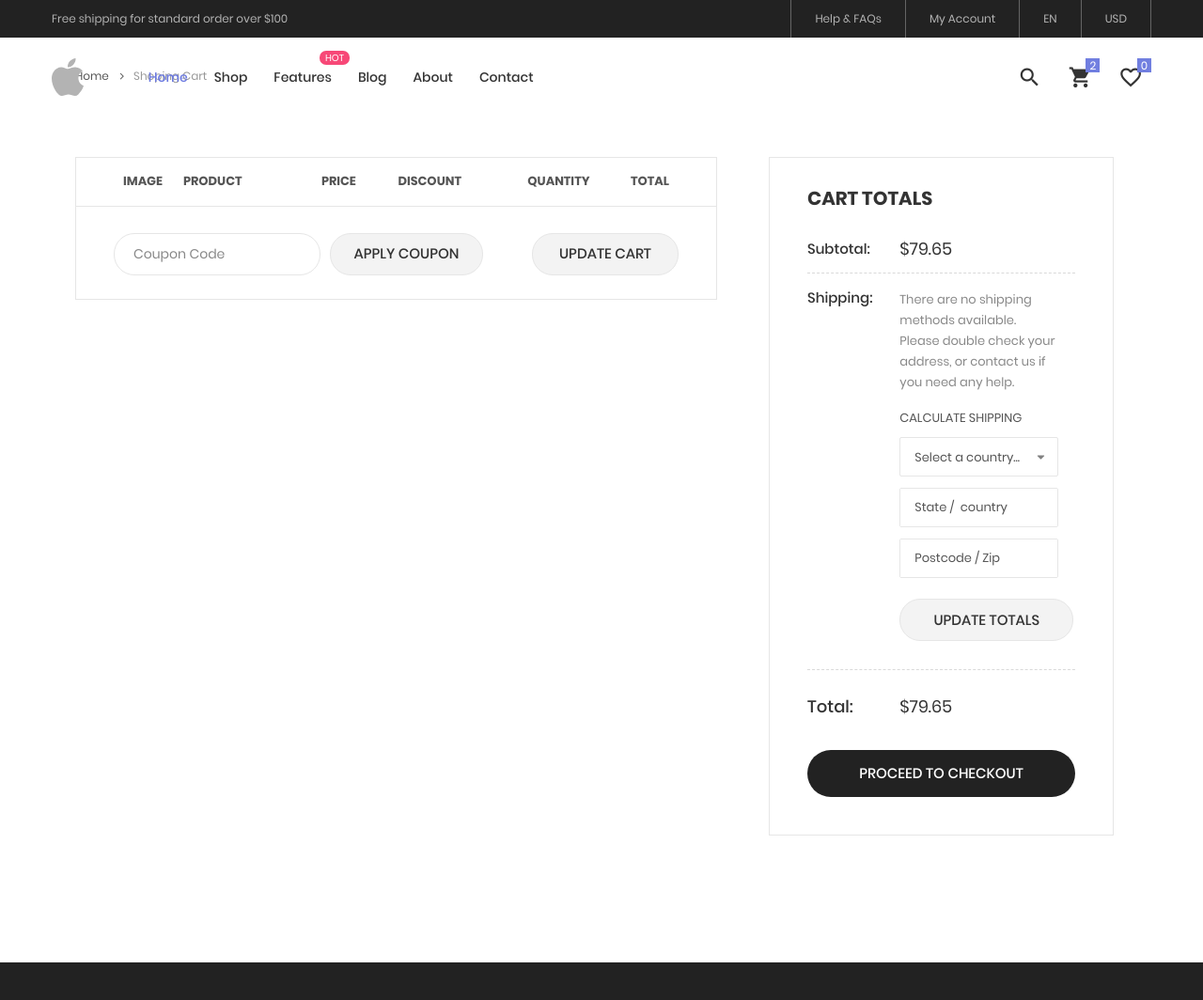
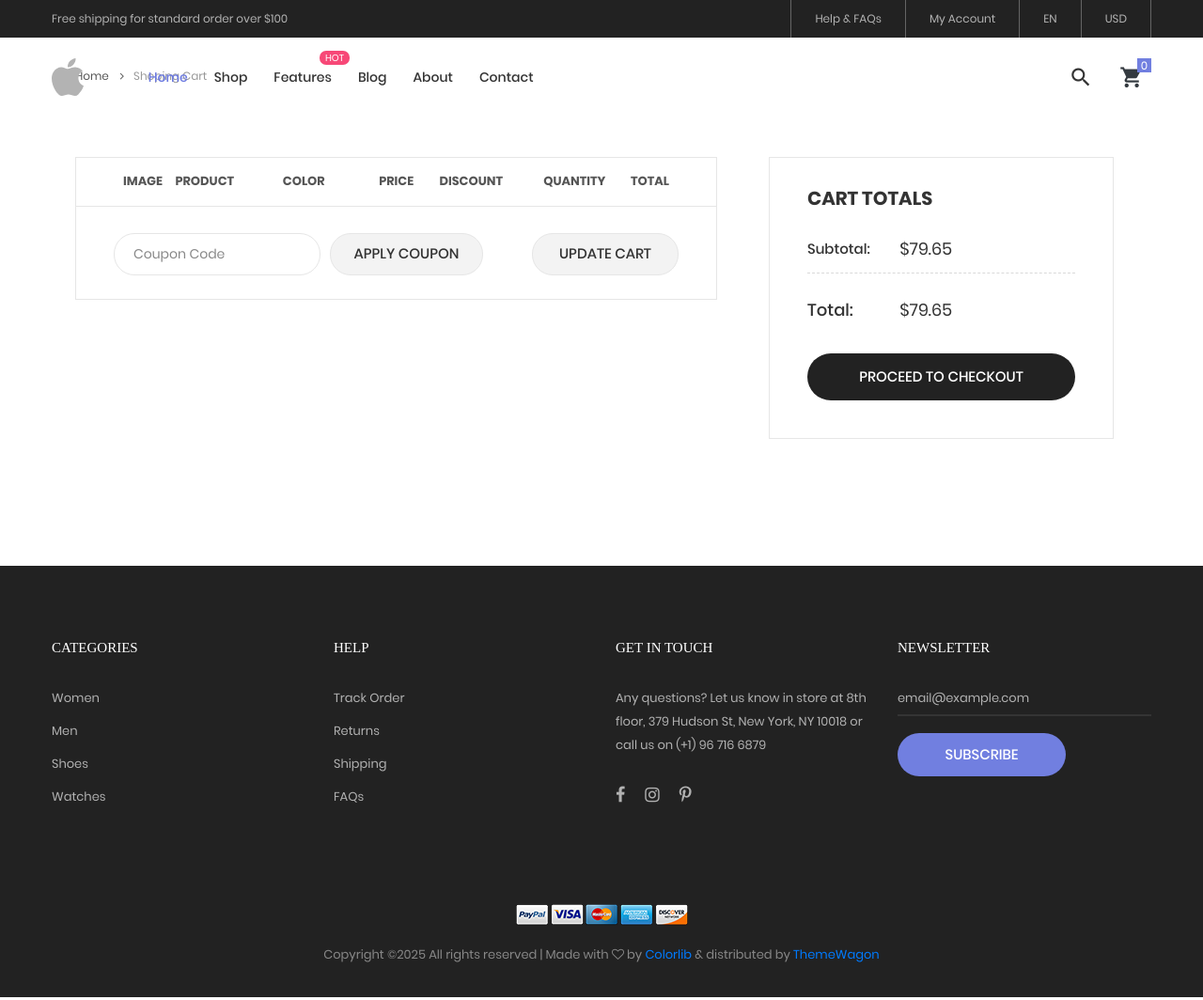
Before and after one commit to Alibytesk/5.2django, a Django app: page /cart/ in a window 1280 px wide. Shown: the top 1064 px of the page at 94% size. Run offline with Django 5.2, Linux system fonts and the light colour scheme; lists and menus that the app fills with data are empty; some libraries are stand-ins or nearby versions; some web fonts are replaced.

Commit message:
add Cart part2/3

```diff
--- a/assets/js/main.js
+++ b/assets/js/main.js
@@ -216,7 +216,7 @@
     [ +/- num product ]*/
     $('.btn-num-product-down').on('click', function(){
         var numProduct = Number($(this).next().val());
-        if(numProduct > 0) $(this).next().val(numProduct - 1);
+        if(numProduct > 1) $(this).next().val(numProduct - 1);
     });
 
     $('.btn-num-product-up').on('click', function(){
@@ -279,4 +279,8 @@
 
 
 
+
+
+
+
 })(jQuery);
--- a/cart/models.py
+++ b/cart/models.py
@@ -15,10 +15,14 @@
     def __iter__(self):
         cart = self.cart
         for i in cart.values():
-            i['product'] = Product.objects.get(pk=int(i['id']))
+            i['product'] = un_id = Product.objects.get(pk=int(i['id']))
             i['total'] = (int(i['quantity']) * float(i['price']))
+            i['un_id'] = self.unique_id_generator(id=un_id.id, color=i['color'])
+            if 0 < float(i['discount']):
+                i['per_object_total'] = (
+                    i['total'] - ((float(i['total']) - float(i['discount'])) / 100)
+                )
             yield i
-
 
     def add(self, product, quantity, color):
         unique = self.unique_id_generator(id=product.id, color=color)
@@ -35,6 +39,14 @@
             self.cart[unique]['quantity'] += int(quantity)
             self.save()
 
+    def delete(self, un_id):
+        if self.cart[un_id]:
+            del self.cart[un_id]
+            self.save()
+
+    def remove_cart(self):
+        del self.session['cart']
+
     def save(self):
         self.session.modified = True
 
--- a/cart/templates/cart/cart.html
+++ b/cart/templates/cart/cart.html
@@ -115,6 +115,7 @@
 								<tr class="table_head">
 									<th class="column-1">Image</th>
 									<th class="column-2">Product</th>
+									<th class="column-2">Color</th>
 									<th class="column-3">Price</th>
 									<th class="column-3">Discount</th>
 									<th class="column-4">Quantity</th>
@@ -123,13 +124,16 @@
                                 {% for i in cart %}
 								<tr class="table_row">
 									<td class="column-1">
+                                        <a href="{% url 'cart:delete' i.un_id %}">
 										<div class="how-itemcart1">
                                             {% with i.product.images.all|first as f %}
 											<img src="{{ f.image.url }}" alt="IMG">
                                             {% endwith %}
 										</div>
+                                        </a>
 									</td>
-									<td class="column-2">{{ i.product.title }}</td>
+                                    <td class="column-2"><a href="{{ i.product.get_absolute_url }}" class="text-dark">{{ i.product.title }}</a></td>
+									<td class="column-2">{{ i.color }}</td>
 									<td class="column-3">${{ i.product.price }}</td>
 									<td class="column-3">%{{ i.product.discount }}</td>
 									<td class="column-4">
@@ -138,14 +142,14 @@
 												<i class="fs-16 zmdi zmdi-minus"></i>
 											</div>
 
-											<input class="mtext-104 cl3 txt-center num-product" type="number" name="num-product1" value="{{ i.quantity }}">
+											<input class="mtext-104 cl3 txt-center num-product" type="number" name="num-product1" value="{{ i.quantity }}" min="1">
 
 											<div class="btn-num-product-up cl8 hov-btn3 trans-04 flex-c-m">
 												<i class="fs-16 zmdi zmdi-plus"></i>
 											</div>
 										</div>
 									</td>
-									<td class="column-5">$ {{ i.total }}</td>
+									<td class="column-5">${{ i.per_object_total }}</td>
 								</tr>
                                 {% endfor %}
 							</table>
@@ -187,50 +191,6 @@
 							</div>
 						</div>
 
-						<div class="flex-w flex-t bor12 p-t-15 p-b-30">
-							<div class="size-208 w-full-ssm">
-								<span class="stext-110 cl2">
-									Shipping:
-								</span>
-							</div>
-
-							<div class="size-209 p-r-18 p-r-0-sm w-full-ssm">
-								<p class="stext-111 cl6 p-t-2">
-									There are no shipping methods available. Please double check your address, or contact us if you need any help.
-								</p>
-
-								<div class="p-t-15">
-									<span class="stext-112 cl8">
-										Calculate Shipping
-									</span>
-
-									<div class="rs1-select2 rs2-select2 bor8 bg0 m-b-12 m-t-9">
-										<select class="js-select2" name="time">
-											<option>Select a country...</option>
-											<option>USA</option>
-											<option>UK</option>
-										</select>
-										<div class="dropDownSelect2"></div>
-									</div>
-
-									<div class="bor8 bg0 m-b-12">
-										<input class="stext-111 cl8 plh3 size-111 p-lr-15" type="text" name="state" placeholder="State /  country">
-									</div>
-
-									<div class="bor8 bg0 m-b-22">
-										<input class="stext-111 cl8 plh3 size-111 p-lr-15" type="text" name="postcode" placeholder="Postcode / Zip">
-									</div>
-
-									<div class="flex-w">
-										<div class="flex-c-m stext-101 cl2 size-115 bg8 bor13 hov-btn3 p-lr-15 trans-04 pointer">
-											Update Totals
-										</div>
-									</div>
-
-								</div>
-							</div>
-						</div>
-
 						<div class="flex-w flex-t p-t-27 p-b-33">
 							<div class="size-208">
 								<span class="mtext-101 cl2">
@@ -253,5 +213,4 @@
 			</div>
 		</div>
 	</form>
-
 {% endblock %}
--- a/cart/urls.py
+++ b/cart/urls.py
@@ -4,6 +4,6 @@
 app_name = 'cart'
 urlpatterns = [
     path('add/<int:id>', views.AddToCartView.as_view(), name='add'),
+    path('delete/<str:un_id>', views.DeleteFromView.as_view(), name='delete'),
     path('', views.CartDetailView.as_view(), name='cart'),
-
 ]
--- a/cart/views.py
+++ b/cart/views.py
@@ -12,13 +12,18 @@
         return render(request, self.template_name, context={'cart':cart})
 
 
-
 class AddToCartView(View):
 
     def post(self, request, id):
         product = Product.objects.get(pk=id)
         quantity, color = self.request.POST.get('quantity'), self.request.POST.get('color')
         print(quantity, color, product.title)
-        cart = Cart(self.request)
-        cart.add(product, quantity, color)
+        Cart(self.request).add(product, quantity, color)
         return redirect('product:detail', product.slug)
+
+
+class DeleteFromView(View):
+
+    def get(self, request, un_id):
+        Cart(self.request).delete(un_id=un_id)
+        return redirect('cart:cart')
--- a/product/templates/product/detail.html
+++ b/product/templates/product/detail.html
@@ -60,7 +60,6 @@
 								<div class="size-204 respon6-next">
 									<div class="rs1-select2 bor8 bg0">
 										<select class="js-select2" name="color">
-											<option>Choose an option</option>
                                             {% for i in object.color.all %}
 											<option>{{ i.title }}</option>
                                             {% endfor %}
--- a/product/templatetags/tags.py
+++ b/product/templatetags/tags.py
@@ -1,9 +1,15 @@
 from django import template
 from django.db.models import Q
 from product.models import Product, ProductComment
+from cart.models import Cart
 
 register = template.Library()
 
 @register.simple_tag
 def comment_counter(solo_object):
     return len(ProductComment.objects.filter(Q(product=Product.objects.get(pk=solo_object.id))))
+
+@register.simple_tag
+def cart_counter(request):
+    cart = Cart(request)
+    return len([i for i in cart])
--- a/templates/includes/header.html
+++ b/templates/includes/header.html
@@ -1,4 +1,5 @@
 {% load static %}
+{% load tags %}
 <header>
 		<!-- Header desktop -->
 		<div class="container-menu-desktop">
@@ -77,13 +78,10 @@
 							<i class="zmdi zmdi-search"></i>
 						</div>
 
-						<div class="icon-header-item cl2 hov-cl1 trans-04 p-l-22 p-r-11 icon-header-noti js-show-cart" data-notify="2">
-							<i class="zmdi zmdi-shopping-cart"></i>
+						<div class="icon-header-item cl2 hov-cl1 trans-04 p-l-22 p-r-11 icon-header-noti" data-notify="{% cart_counter request %}">
+							<a href="{% url 'cart:cart' %}" class="text-dark"><i class="zmdi zmdi-shopping-cart"></i></a>
 						</div>
 
-						<a href="#" class="dis-block icon-header-item cl2 hov-cl1 trans-04 p-l-22 p-r-11 icon-header-noti" data-notify="0">
-							<i class="zmdi zmdi-favorite-outline"></i>
-						</a>
 					</div>
 				</nav>
 			</div>
@@ -102,13 +100,10 @@
 					<i class="zmdi zmdi-search"></i>
 				</div>
 
-				<div class="icon-header-item cl2 hov-cl1 trans-04 p-r-11 p-l-10 icon-header-noti js-show-cart" data-notify="2">
+				<div class="icon-header-item cl2 hov-cl1 trans-04 p-r-11 p-l-10 icon-header-noti" data-notify="{% cart_counter request %}">
 					<i class="zmdi zmdi-shopping-cart"></i>
 				</div>
 
-				<a href="#" class="dis-block icon-header-item cl2 hov-cl1 trans-04 p-r-11 p-l-10 icon-header-noti" data-notify="0">
-					<i class="zmdi zmdi-favorite-outline"></i>
-				</a>
 			</div>
 
 			<!-- Button show menu -->
```
